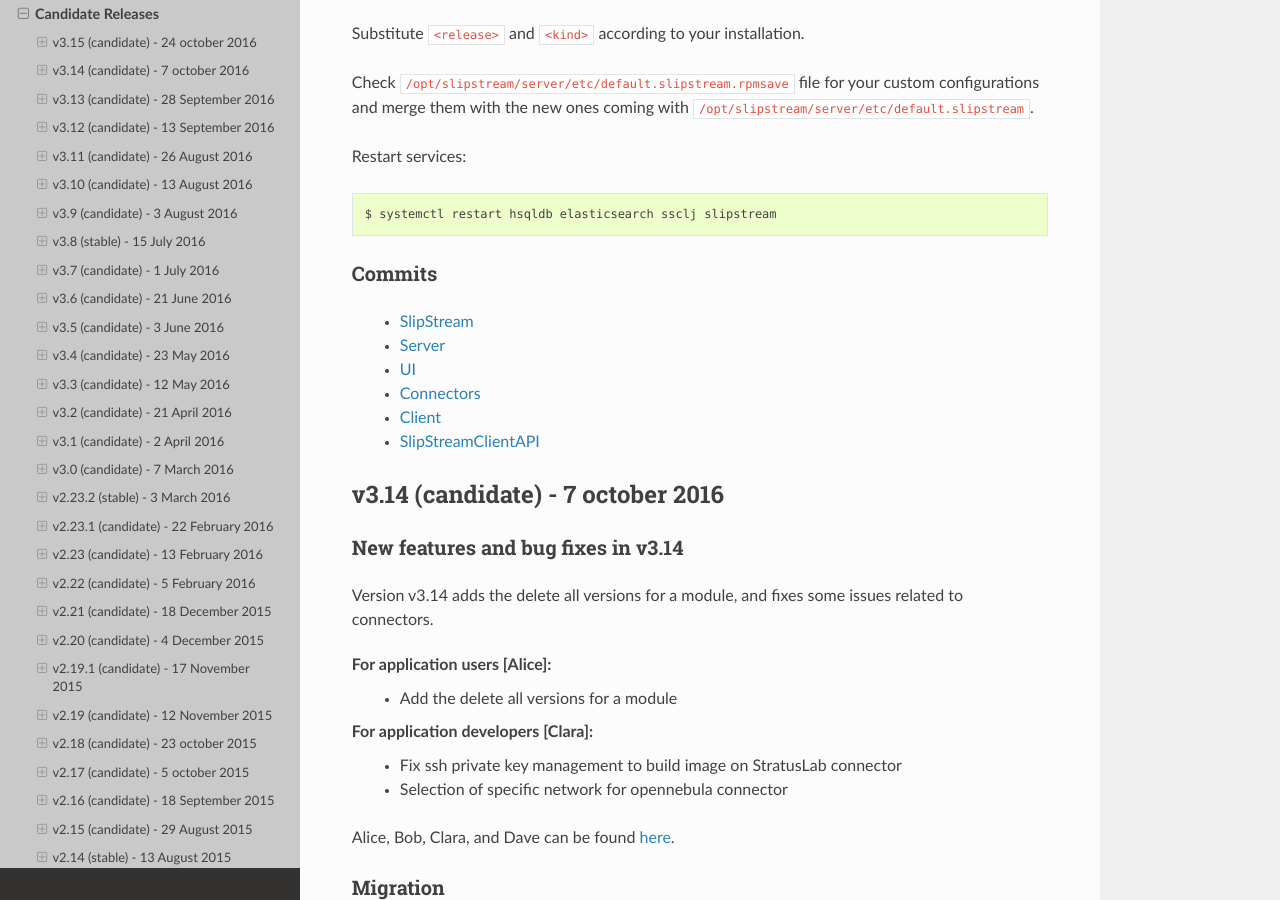
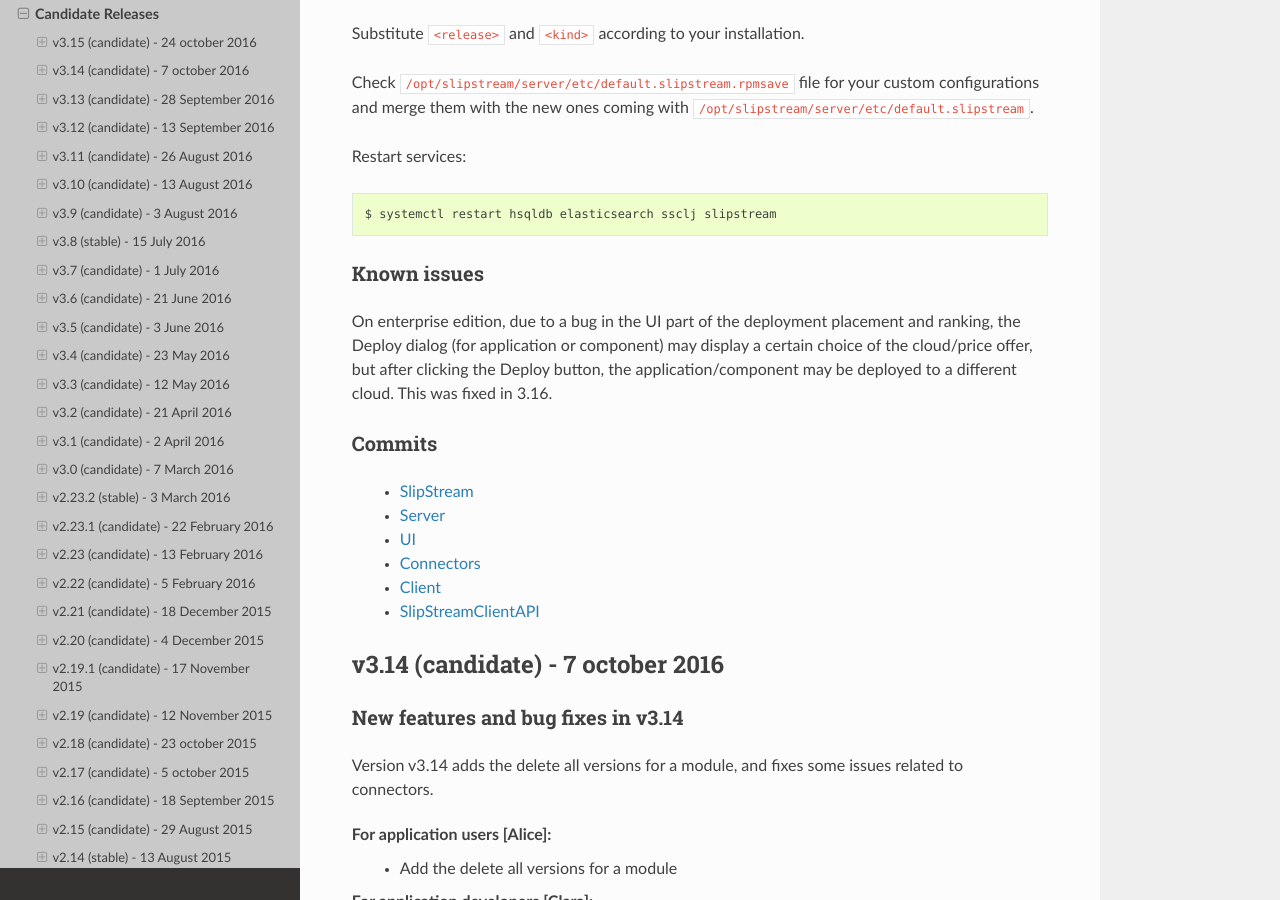
Before and after one commit to slipstream/SlipStreamDocumentation, a Sphinx documentation site: the page built from docs/release_notes/candidate_releases.rst, in a window 1280 px wide and 900 px high, scrolled down 1592 px. Built offline with Sphinx 7.4.7 and the Read the Docs theme 2.0.0, drawn with Linux system fonts in a browser that asks for light colours.

Commit message:
known issue for v3.15

```diff
--- a/docs/release_notes/candidate_releases.rst
+++ b/docs/release_notes/candidate_releases.rst
@@ -83,6 +83,15 @@
 Restart services::
 
     $ systemctl restart hsqldb elasticsearch ssclj slipstream
+
+Known issues
+~~~~~~~~~~~~
+
+On enterprise edition, due to a bug in the UI part of the deployment
+placement and ranking, the Deploy dialog (for application or component)
+may display a certain choice of the cloud/price offer, but after clicking
+the Deploy button, the application/component may be deployed to a
+different cloud.  This was fixed in 3.16.
 
 Commits
 ~~~~~~~
```
